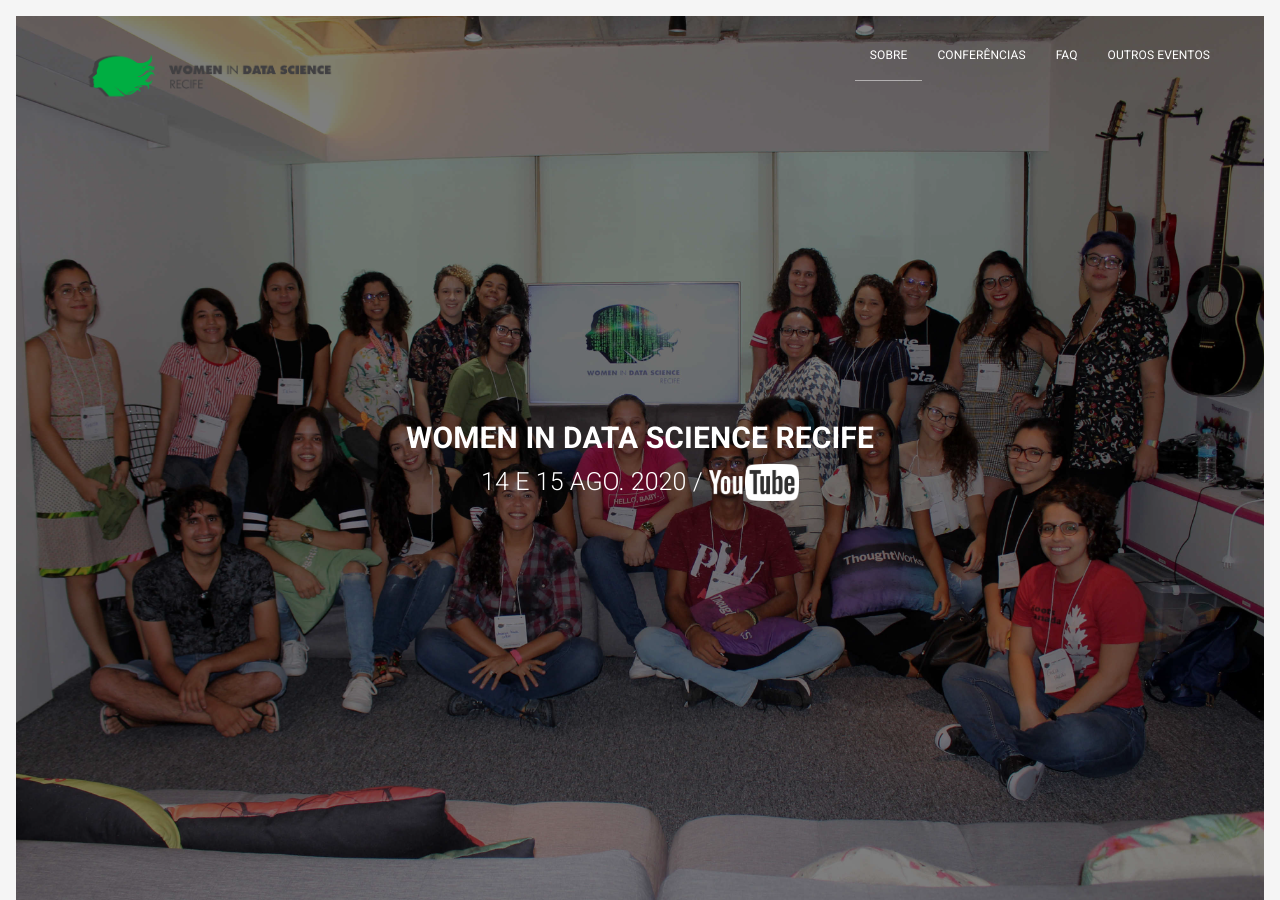
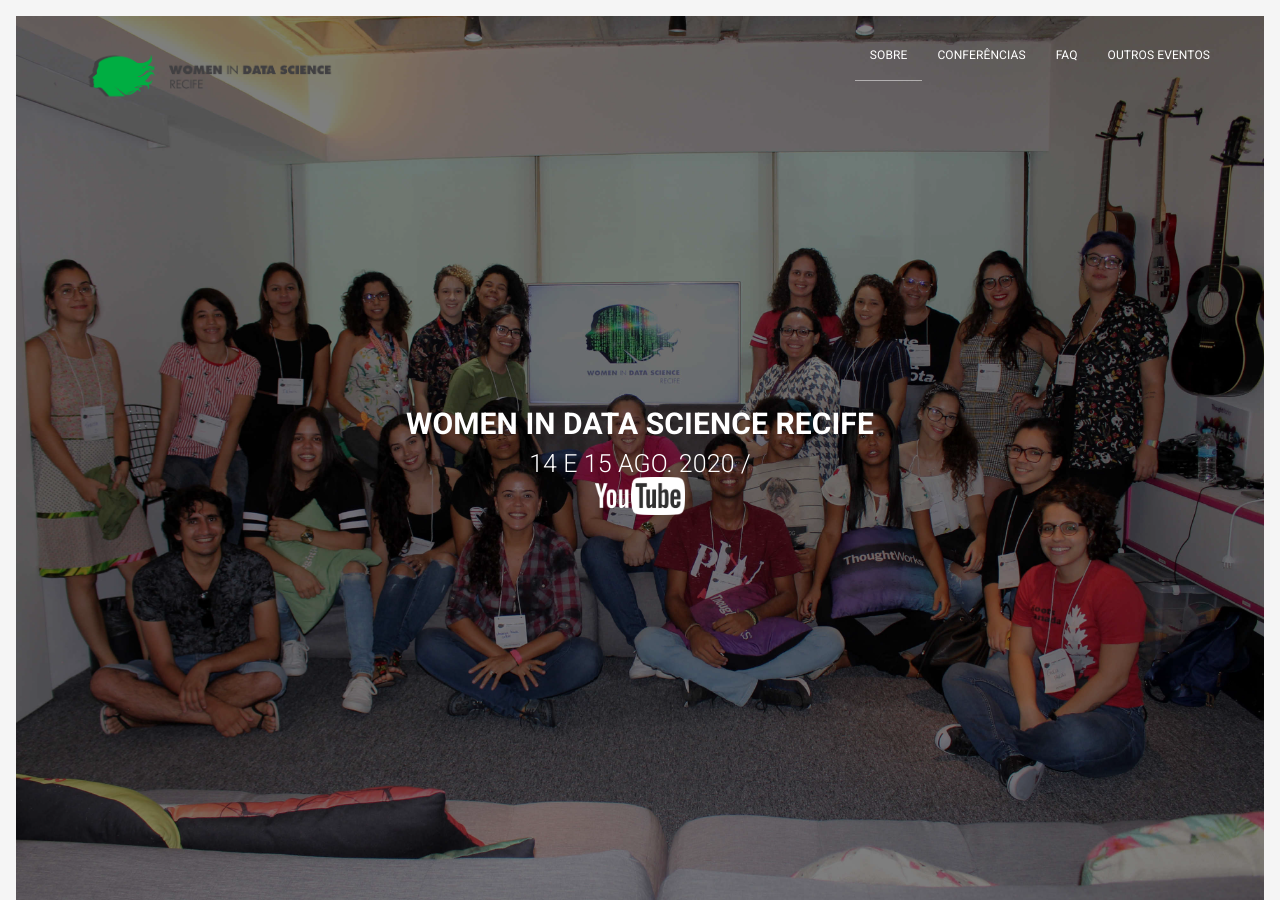
Before and after one commit to widsrecife/widsrecife.github.io, a Jekyll site: the page built from index.html, in a window 1280 px wide and 900 px high. Built offline with Jekyll 4.4.1, drawn with Linux system fonts in a browser that asks for light colours; some web fonts are replaced.

Commit message:
add tag figure

```diff
--- a/_includes/conference_2020/header.html
+++ b/_includes/conference_2020/header.html
@@ -6,8 +6,14 @@
         <h2>{{ item.date }}
 
             {% if item.youtube-link != "" and item.youtube-link != nil %}
+
             /
-            <a href="{{ item.youtube-link }}" target="_blank"><img src='assets/images/youtube.png' alt="Icone do youtube" width='90'> </a>
+
+            <figure>
+                <a href="{{ item.youtube-link }}" target="_blank">
+                    <img src='assets/images/youtube.png' alt="Icone do youtube" width='90'>
+                </a>
+            </figure>
             {% endif %}
 
             {% if item.location != "" and item.location != nil %}
```
